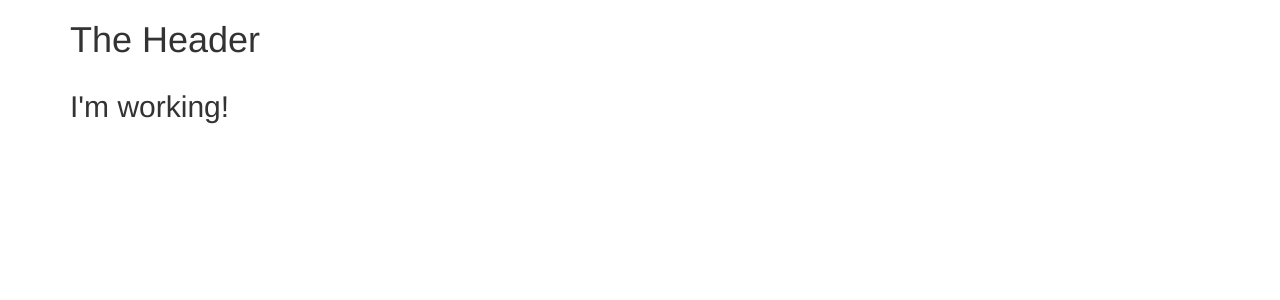
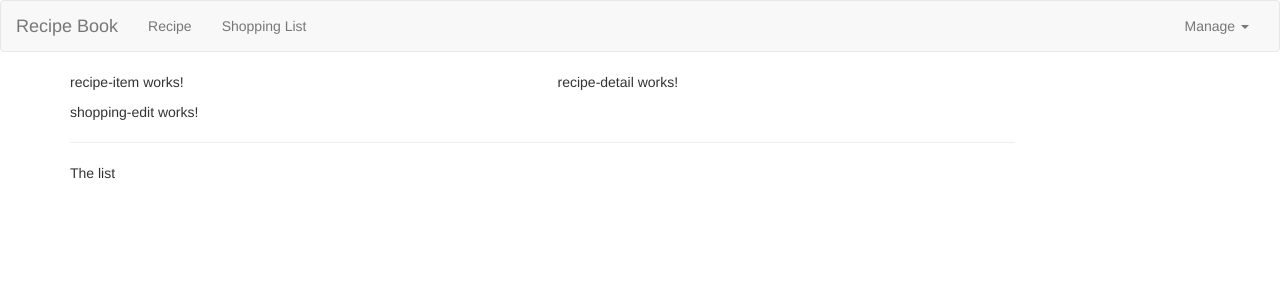
Before and after one commit to Dunridge/angular-tutorial, an Angular app: page / in a window 1280 px wide. Shown: the top 300 px of the page. Built offline with nearby package versions, Linux system fonts and the light colour scheme.

Commit message:
added recipe model

```diff
--- a/src/app/app.component.html
+++ b/src/app/app.component.html
@@ -3,7 +3,8 @@
 <div class="container">
   <div class="row">
     <div class="col-md-12">
-      <h2>I'm working!</h2>
+      <app-recipes></app-recipes>
+      <app-shopping-list></app-shopping-list>
     </div>
   </div>
 </div>
--- a/src/app/header/header.component.html
+++ b/src/app/header/header.component.html
@@ -1 +1,26 @@
-<h1 class="container">The Header</h1>
+
+<nav class="navbar navbar-default">
+  <div class="container-fluid">
+    <div class="navbar-header">
+      <button type="button" class="navbar-toggle" (click)="collapsed = !collapsed">
+        <span class="icon-bar" *ngFor="let iconBar of [1, 2, 3]"></span>
+      </button>
+      <a routerLink="/" class="navbar-brand">Recipe Book</a>
+    </div>
+    <div class="navbar-collapse" [class.collapse]="collapsed" (window:resize)="collapsed = true">
+      <ul class="nav navbar-nav">
+        <li><a href="#">Recipe</a></li>
+        <li><a href="#">Shopping List</a></li>
+      </ul>
+      <ul class="nav navbar-nav navbar-right">
+        <a href="#" class="dropdown-toggle navbar-text" role="button">Manage <span class="caret"></span></a>
+        <li class="dropdown">
+          <ul class="dropdown-menu">
+            <li><a href="#">Save Data</a></li>
+            <li><a href="#">Fetch Data</a></li>
+          </ul>
+        </li>
+      </ul>
+    </div>
+  </div>
+</nav>
--- a/src/app/header/header.component.ts
+++ b/src/app/header/header.component.ts
@@ -5,5 +5,5 @@
   templateUrl: './header.component.html'
 })
 export class HeaderComponent {
-
+  collapsed = true;
 }
--- a/src/app/recipes/recipe-list/recipe-list.component.html
+++ b/src/app/recipes/recipe-list/recipe-list.component.html
@@ -1 +1 @@
-<p>recipe-list works!</p>
+<app-recipe-item></app-recipe-item>
--- a/src/app/recipes/recipe-list/recipe-list.component.ts
+++ b/src/app/recipes/recipe-list/recipe-list.component.ts
@@ -7,6 +7,8 @@
 })
 export class RecipeListComponent implements OnInit {
 
+  recipes = [];
+
   constructor() { }
 
   ngOnInit(): void {
--- a/src/app/recipes/recipes.component.html
+++ b/src/app/recipes/recipes.component.html
@@ -1 +1,8 @@
-<p>recipies works!</p>
+<div class="row">
+  <div class="col-md-5">
+    <app-recipe-list></app-recipe-list>
+  </div>
+  <div class="col-md-7">
+    <app-recipe-detail></app-recipe-detail>
+  </div>
+</div>
--- a/src/app/recipes/recipes.component.ts
+++ b/src/app/recipes/recipes.component.ts
@@ -1,7 +1,7 @@
 import { Component, OnInit } from '@angular/core';
 
 @Component({
-  selector: 'app-recipies',
+  selector: 'app-recipes',
   templateUrl: './recipes.component.html',
   styleUrls: ['./recipes.component.css']
 })
--- a/src/app/shopping-list/shopping-list.component.html
+++ b/src/app/shopping-list/shopping-list.component.html
@@ -1 +1,8 @@
-<p>shopping-list works!</p>
+
+<div class="row">
+  <div class="col-xs-10">
+    <app-shopping-edit></app-shopping-edit>
+    <hr>
+    <p>The list</p>
+  </div>
+</div>
```
Also changed, not shown: src/app/recipes/recipe.model.ts (added, +12 -0 lines).
